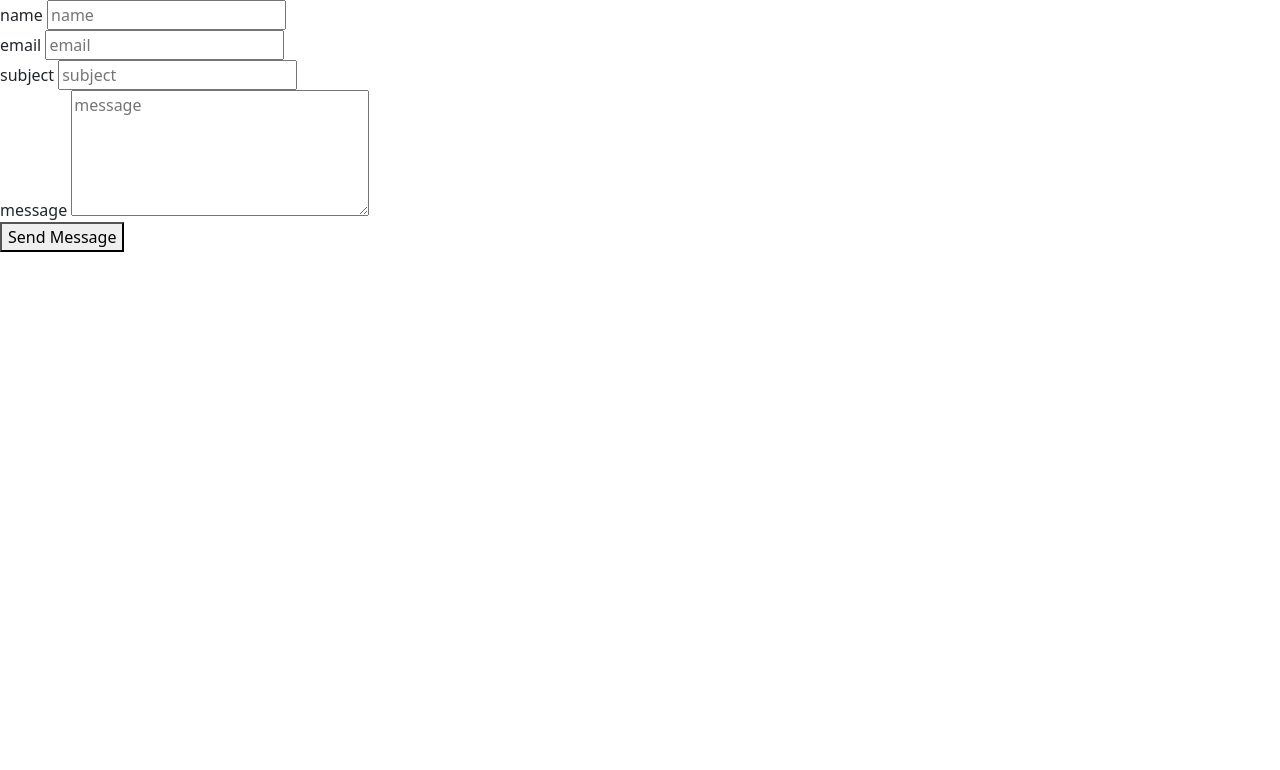
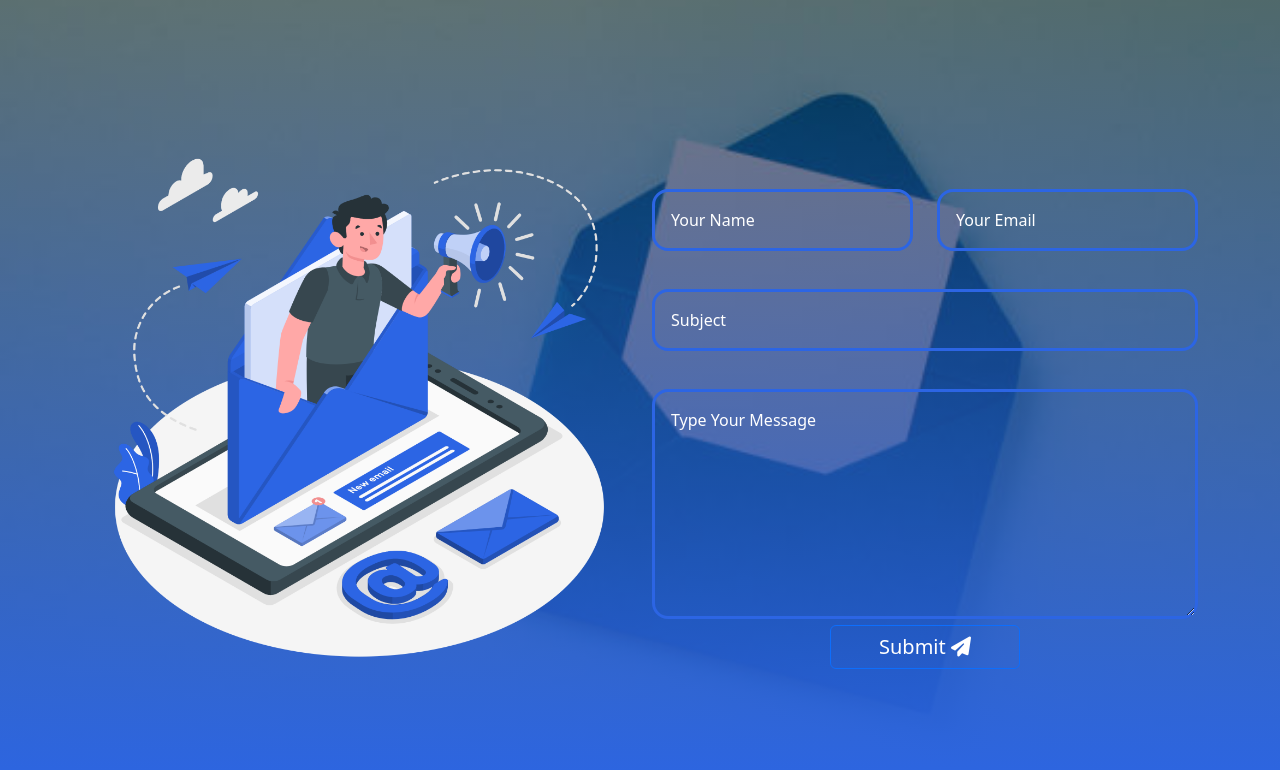
Before and after one commit to AbdEl-Rahman20/Email.js-Form, a plain HTML site: page index.html in a window 1280 px wide. Drawn offline with nearby package versions, Linux system fonts and the light colour scheme.

Commit message:
Finishing the project

```diff
--- a/assets/css/style.css
+++ b/assets/css/style.css
@@ -0,0 +1,34 @@
+* {
+    margin: 0;
+    padding: 0;
+    box-sizing: border-box;
+}
+
+:root {
+    --main-color: #2C65E4;
+}
+
+::placeholder {
+    color: white;
+}
+
+.hero {
+    width: 100%;
+    height: 100vh;
+}
+
+label {
+    padding: 1rem;
+    color: var(--main-color);
+    cursor: text;
+}
+
+input,
+textarea {
+    outline: none;
+    border: 3px #2C65E4 solid;
+    color: white;
+    padding: 1rem;
+    border-radius: 1rem;
+    background: transparent;
+}
--- a/assets/js/main.js
+++ b/assets/js/main.js
@@ -6,14 +6,14 @@ function sendMessage() {
     const serviceID = "service_zb4roxl";
     const templateID = "template_oly2w8k";
     const params = {
-        sendername:document.querySelector("#name").value,
-        senderemail:document.querySelector("#email").value,
-        subject:document.querySelector("#subject").value,
-        message:document.querySelector("#message").value
+        sendername: document.querySelector("#name").value,
+        senderemail: document.querySelector("#email").value,
+        subject: document.querySelector("#subject").value,
+        message: document.querySelector("#message").value
     }
     emailjs.send(serviceID, templateID, params)
         .then(res => {
-            alert('thank you, ' + params["sendername"] + '! your message has been sent.');
+            alert('Thank you, ' + params["sendername"] + '! Your message has been sent.');
         })
         .catch();
 }
--- a/index.html
+++ b/index.html
@@ -1,39 +1,72 @@
 <!DOCTYPE html>
 <html lang="en">
+
 <head>
     <meta charset="UTF-8">
     <meta name="viewport" content="width=device-width, initial-scale=1.0">
-    <title>Document</title>
+    <title>Contact</title>
+    <link rel="stylesheet" href="https://cdnjs.cloudflare.com/ajax/libs/font-awesome/6.5.1/css/all.min.css"
+        integrity="sha512-DTOQO9RWCH3ppGqcWaEA1BIZOC6xxalwEsw9c2QQeAIftl+Vegovlnee1c9QX4TctnWMn13TZye+giMm8e2LwA=="
+        crossorigin="anonymous" referrerpolicy="no-referrer" />
     <link rel="stylesheet" href="assets/css/bootstrap.min.css">
     <link rel="stylesheet" href="assets/css/style.css">
     <script src="https://cdn.jsdelivr.net/npm/@emailjs/browser@4/dist/email.min.js"></script>
 </head>
+
 <body>
-    <section>
-        <div>
-            <div class="form-group">
-                <label for="">name</label>
-                <input type="text" id="name" placeholder="name">
-            </div>
-            <div class="form-group">
-                <label for="">email</label>
-                <input type="email" id="email" placeholder="email">
-            </div>
-            <div class="form-group">
-                <label for="">subject</label>
-                <input type="text" id="subject" placeholder="subject">
-            </div>
-            <div class="form-group">
-                <label for="">message</label>
-                <textarea name="message" id="message" cols="30" rows="5" placeholder="message"></textarea>
-            </div>
-            <div class="form-group">
-                <button onclick="sendMessage()">Send Message</button>
+    <div class="hero d-flex justify-content-center align-items-center"
+        style="background:linear-gradient(rgba(0,0,0,.5),#2C65E4),url(assets/images/background.jpg);background-repeat:no-repeat;background-position:center;background-size:cover;">
+        <div class="form-board bg-transparent rounded-2">
+            <div class="container">
+                <div class="row">
+                    <div class="col-lg-6">
+                        <img src="assets/images/email.png" class="w-100" alt="">
+                    </div>
+                    <div class="col-lg-6">
+                        <div class="mt-4">
+                            <div class="row">
+                                <div class="col-md-6">
+                                    <div class="form-group">
+                                        <label class="text-white" for="name"></label>
+                                        <input type="text" class="w-100" id="name" placeholder="Your Name" required>
+                                    </div>
+                                </div>
+                                <div class="col-md-6">
+                                    <div class="form-group">
+                                        <label class="text-white" for="email"></label>
+                                        <input type="email" class="w-100" id="email" placeholder="Your Email" required>
+                                    </div>
+                                </div>
+                                <div class="col-md-12">
+                                    <div class="form-group">
+                                        <label class="text-white" for="subject"></label>
+                                        <input type="text" class="w-100" id="subject" placeholder="Subject" required>
+                                    </div>
+                                </div>
+                                <div class="col-md-12">
+                                    <div class="form-group">
+                                        <label class="text-white" for="message"></label>
+                                        <textarea name="message" class="w-100" id="message" rows="8"
+                                            placeholder="Type Your Message" required></textarea>
+                                    </div>
+                                </div>
+                                <div class="col-md-12">
+                                    <div class="form-group d-flex justify-content-center">
+                                        <button class="btn btn-outline-primary ps-5 pe-5 fs-5 text-white"
+                                            onclick="sendMessage()">Submit <i
+                                                class="fa-solid fa-paper-plane"></i></button>
+                                    </div>
+                                </div>
+                            </div>
+                        </div>
+                    </div>
+                </div>
             </div>
         </div>
-    </section>
+    </div>
 
     <script src="assets/js/bootstrap.bundle.min.js"></script>
     <script src="assets/js/main.js"></script>
 </body>
+
 </html>
```
Also changed, not shown: assets/images/background.jpg (added), assets/images/email.png (added).
